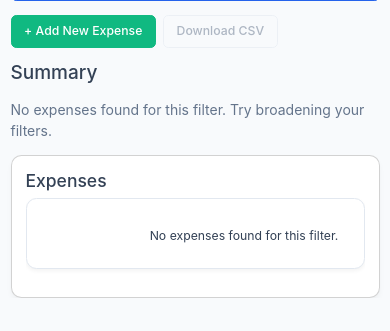
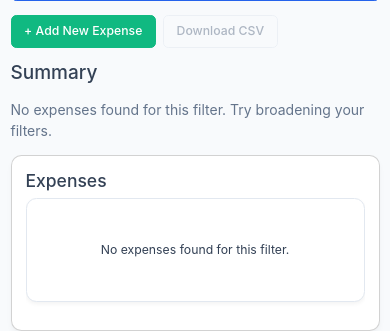
Before and after one commit to CDT-PRATEEK/Kharcha, a Django app: page /my-expenses/ in a window 390 px wide. Shown: the part 684-1015 px from the top of the page. Before the commit the page ends 982 px from the top, so only its background shows below. Run offline with Django 5.2, Linux system fonts and the light colour scheme; the visitor is signed in with stand-in values (Sample User, id 1); data that the repository does not hold is empty.

Commit message:
layout changes

```diff
--- a/expenses/templates/expenses/my_expenses.html
+++ b/expenses/templates/expenses/my_expenses.html
@@ -291,7 +291,7 @@
               </tr>
             {% empty %}
               <tr>
-                <td colspan="8" class="text-center text-secondary">
+                <td colspan="8" class="text-center text-secondary table-empty-msg">
                   No expenses found for this filter.
                 </td>
               </tr>
--- a/income/templates/income/income_list.html
+++ b/income/templates/income/income_list.html
@@ -142,7 +142,7 @@
       </div>
     </div>
   {% else %}
-    <p class="text-secondary">
+    <p class="text-center text-secondary table-empty-msg">
       No income found for this filter. Try broadening your filters.
     </p>
   {% endif %}
--- a/static/css/theme.css
+++ b/static/css/theme.css
@@ -951,4 +951,17 @@ body[data-theme="dark"] .show-dark {
         padding-top: 1rem;
     }
     .table td:last-child::before { content: ""; }
+
+    .table td.table-empty-msg {
+        display: block !important;
+        width: 100% !important;
+        text-align: center !important;
+        padding: 2rem 0 !important;
+        border: none !important;
+    }
+
+
+    .table td.table-empty-msg::before {
+        content: none !important;
+    }
 }
```
